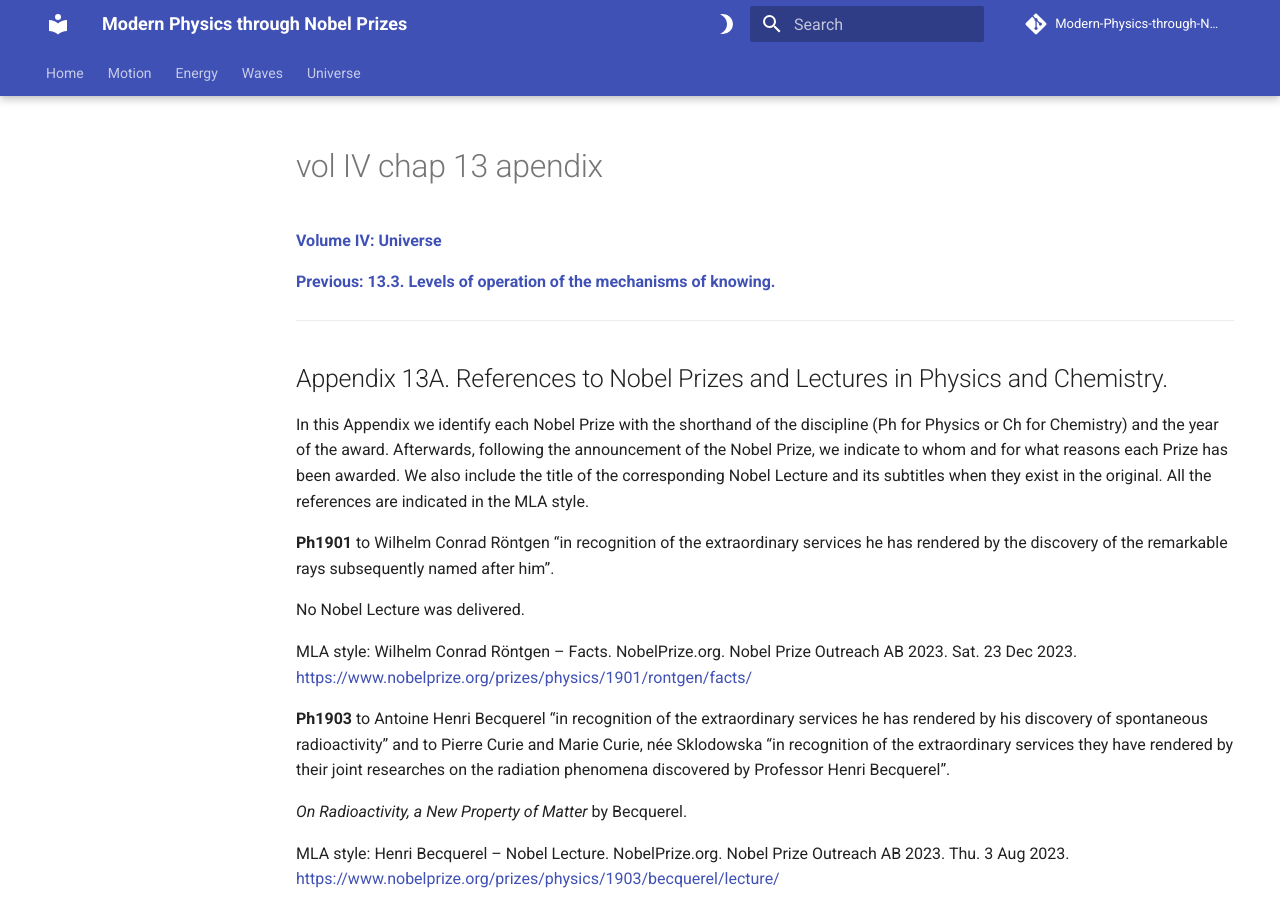
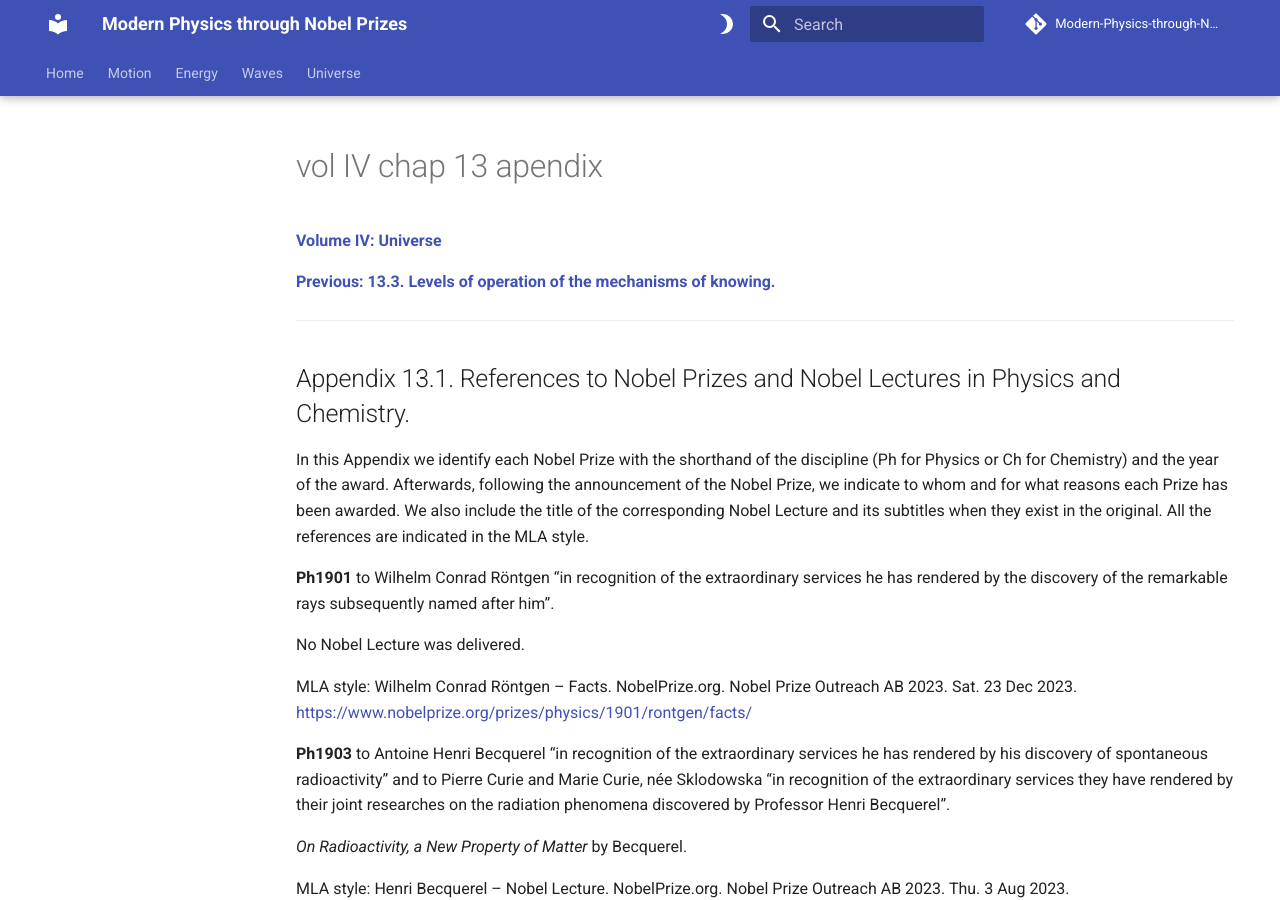
Before and after one commit to modphysnobel/modphysnobel.github.io, an MkDocs documentation site: the page built from docs/vol-IV/vol-IV-chap-13-apendix.md, in a window 1280 px wide and 900 px high. Built offline with MkDocs 1.6.1 and Material for MkDocs 9.7.7, drawn with Linux system fonts in a browser that asks for light colours; some web fonts are replaced; comment, search, counter and statistics services are not loaded.

Commit message:
Update vol-IV-chap-13-apendix.md

```diff
--- a/docs/vol-IV/vol-IV-chap-13-apendix.md
+++ b/docs/vol-IV/vol-IV-chap-13-apendix.md
@@ -4,7 +4,7 @@
 
 ***
 
-## Appendix 13A. References to Nobel Prizes and Lectures in Physics and Chemistry.
+## Appendix 13.1. References to Nobel Prizes and Nobel Lectures in Physics and Chemistry.
 
 In this Appendix we identify each Nobel Prize with the shorthand of the discipline (Ph for Physics or Ch for Chemistry) and the year of the award. Afterwards, following the announcement of the Nobel Prize, we indicate to whom and for what reasons each Prize has been awarded. We also include the title of the corresponding Nobel Lecture and its subtitles when they exist in the original. All the references are indicated in the MLA style.
 
```
